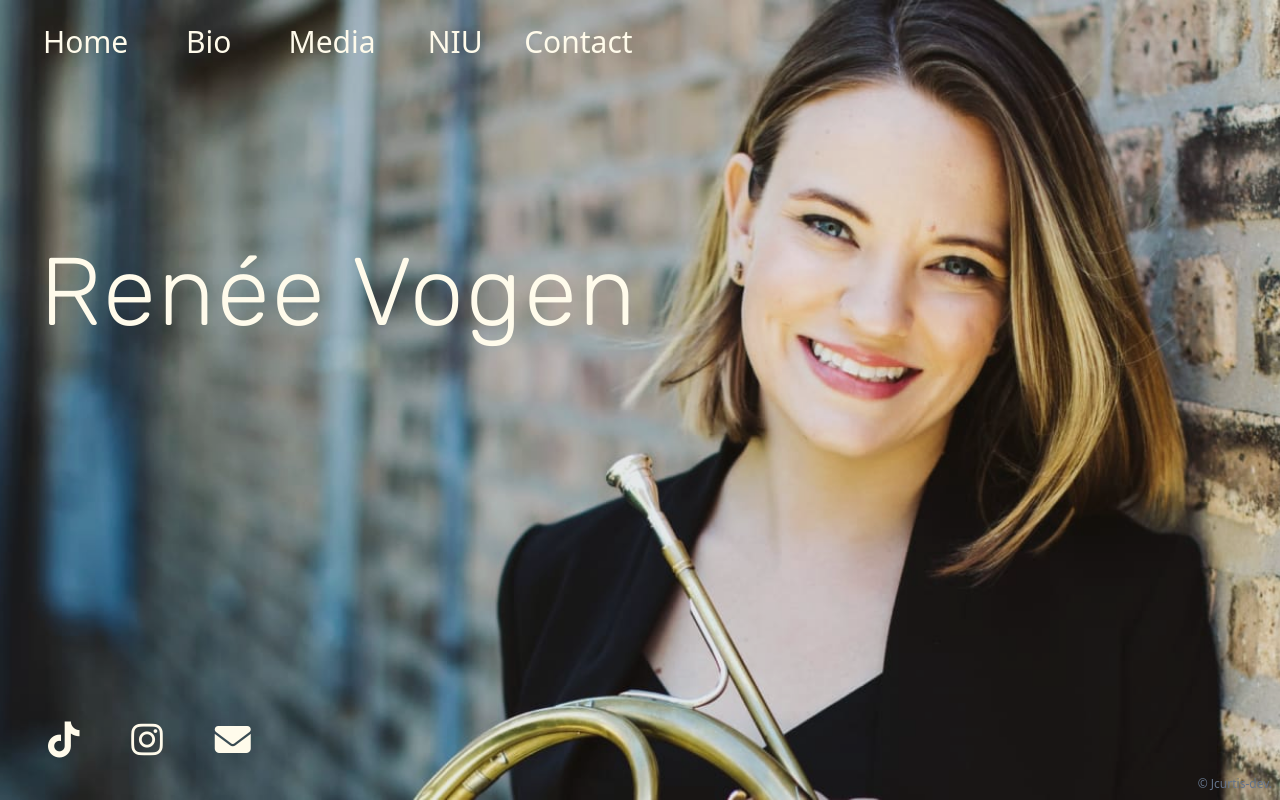
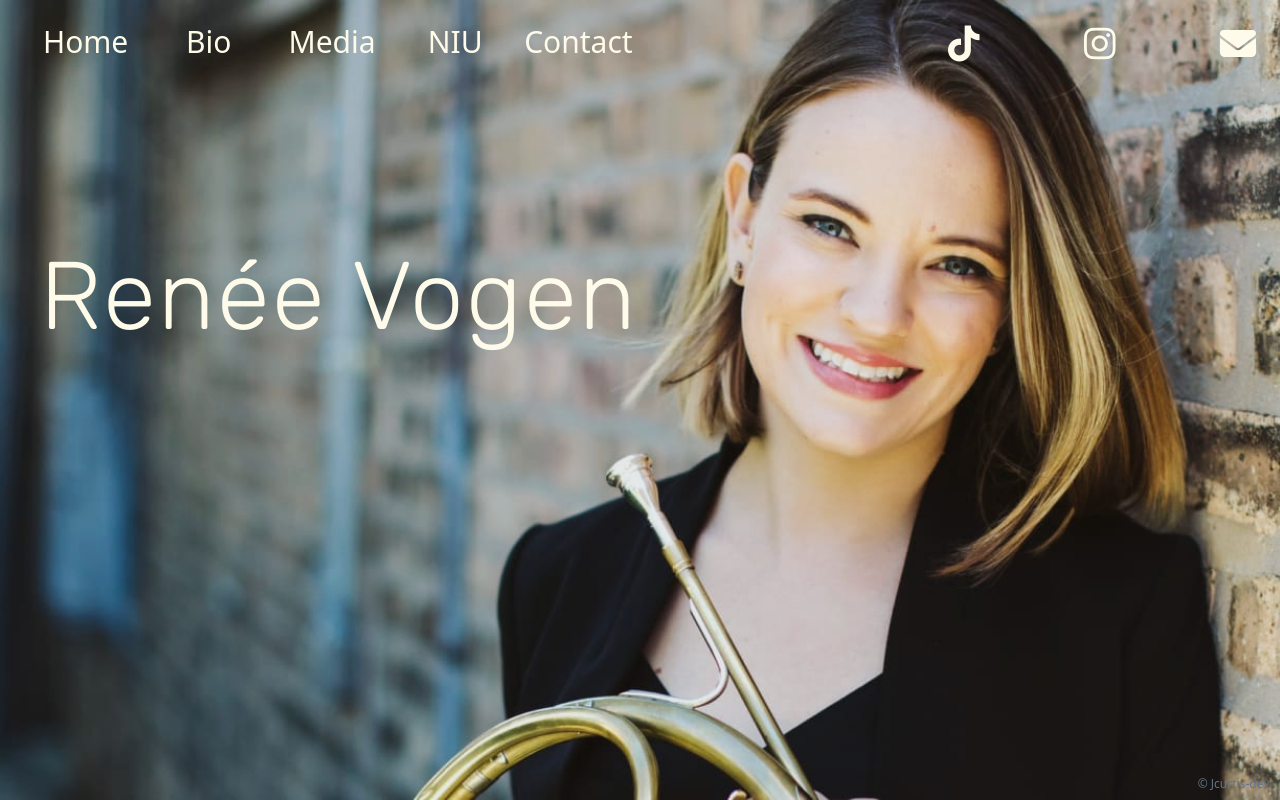
Before and after one commit to jcurtis808/renee-tailwind, a website: page public/index.html in a window 1280 px wide. Drawn offline with Linux system fonts and the light colour scheme.

Commit message:
adjusting landscape mobile layout

```diff
--- a/public/index.html
+++ b/public/index.html
@@ -99,13 +99,11 @@
               <li class="flex justify-center w-full transition-transform hover:scale-125 hover:font-normal duration-200"><a href="niu.html">NIU</a></li>
               <li class="flex justify-center w-full transition-transform hover:scale-125 hover:font-normal duration-200"><a href="contact.html">Contact</a></li>
             </ul>
-            <!-- <ul class="hidden w-full justify-between text-lg md:flex md:w-1/5 text-amber-50 lg:text-2xl">
-              <li><a href="#" class="fa-brands fa-twitter"></a></li>
-              <li><a href="#" class="fa-brands fa-facebook-f"></a></li>
-              <li><a href="#" class="fa-brands fa-instagram"></a></li>
-              <li><a href="#" class="fa-brands fa-linkedin-in"></a></li>
-              <li><a href="#" class="fa fa-envelope"></a></li>
-            </ul> -->
+            <ul class="portrait:hidden flex w-3/12 justify-between px-5 py-2 text-amber-50 text-3xl md:py-0 md:ml-10 md:px-0 md:text-4xl">
+              <li><a href="https://www.tiktok.com/@rvogenhorn" class="fa-brands fa-tiktok hover:scale-150 duration-200 transition-transform"></a></li>
+              <li><a href="https://www.instagram.com/rvogenhorn/" class="fa-brands fa-instagram hover:scale-150 duration-200 transition-transform"></a></li>
+              <li><a href="mailto:rvogen@gmail.com" class="fa fa-envelope hover:scale-150 duration-200 transition-transform"></a></li>
+            </ul>
           </nav>
         </header>
         <div class="py-4 pl-6 text-5xl text-amber-50 leading-tight sm:text-5xl md:text-6xl sm:pl-10 sm:leading-normal sm:py-24 lg:text-8xl lg:py-40 2xl:pl-16">
@@ -117,7 +115,7 @@
 
       <footer class="flex-1 flex flex-col justify-end z-10">
         <div class="p-2 md:hidde md:w-3/12">
-          <ul class="flex w-8/12 mx-auto justify-between px-5 py-2 text-amber-50 text-3xl md:py-0 md:ml-10 md:px-0 md:text-4xl">
+          <ul class="landscape:hidden flex w-8/12 mx-auto justify-between px-5 py-2 text-amber-50 text-3xl md:py-0 md:ml-10 md:px-0 md:text-4xl">
             <li><a href="https://www.tiktok.com/@rvogenhorn" class="fa-brands fa-tiktok hover:scale-150 duration-200 transition-transform"></a></li>
             <li><a href="https://www.instagram.com/rvogenhorn/" class="fa-brands fa-instagram hover:scale-150 duration-200 transition-transform"></a></li>
             <li><a href="mailto:rvogen@gmail.com" class="fa fa-envelope hover:scale-150 duration-200 transition-transform"></a></li>
```
Also changed, not shown: public/style.css.
